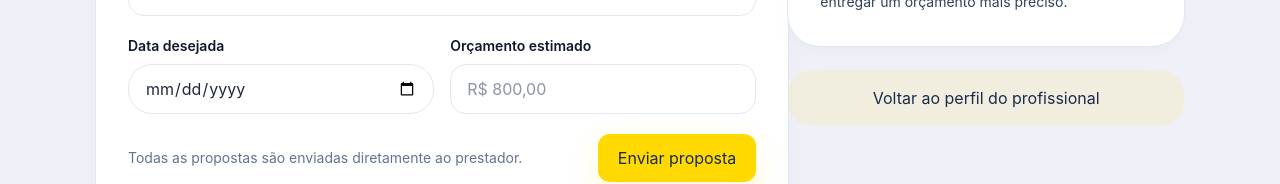
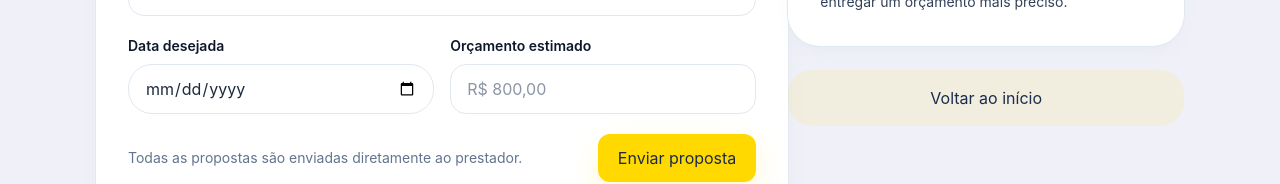
Before and after one commit to gustavoasouza17/RESOLVE-JA, a React (Vite) app: page /proposta/prof001 in a window 1280 px wide. Shown: the part 466-650 px from the top of the page. Built offline with nearby package versions, Linux system fonts and the light colour scheme; no server answers.

Commit message:
fix: arrumando nome do botão

```diff
--- a/src/pages/client/RequestPage.tsx
+++ b/src/pages/client/RequestPage.tsx
@@ -78,7 +78,7 @@
               onClick={() => navigate('/home')}
               className="block w-full rounded-3xl bg-[var(--color-primary)]/10 px-5 py-4 text-sm font-semibold text-[var(--color-navy)] hover:bg-[var(--color-primary)]/15"
             >
-              Voltar ao perfil do profissional
+              Voltar ao início
             </button>
           </aside>
         </div>
```
